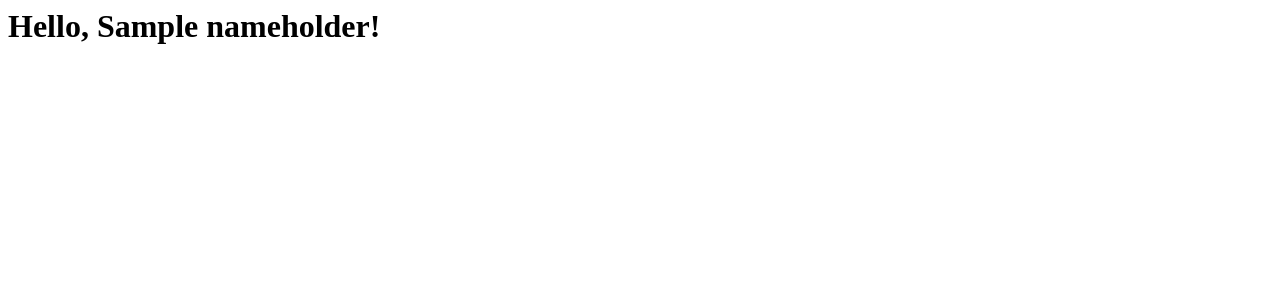
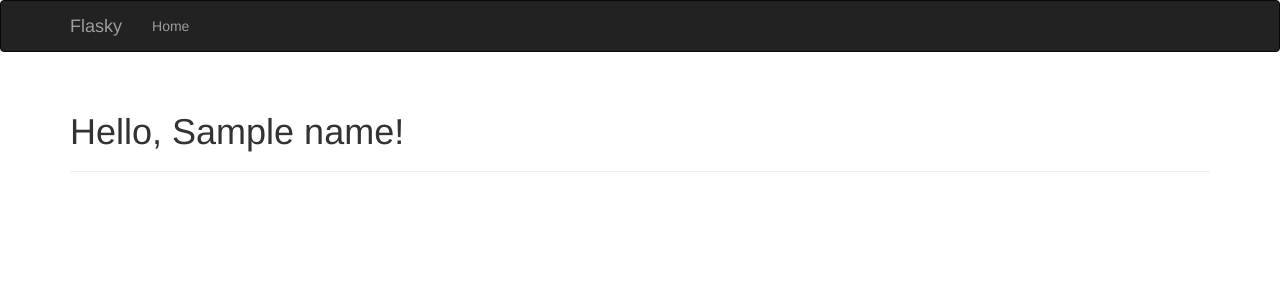
Before and after one commit to poetchess/web_flask, a Flask app: template flasky/templates/user.html in a window 1280 px wide. Shown: the top 300 px of the page. Run offline with Flask 2, Linux system fonts and the light colour scheme; the template is opened without the code that fills it: most values are stand-ins (such as "Sample title", 1, 10 or a date in 2020); some libraries are stand-ins or nearby versions.

Commit message:
Using templates with flask-bootstrap

```diff
--- a/flasky/hello.py
+++ b/flasky/hello.py
@@ -1,5 +1,6 @@
 from flask import Flask, render_template
 from flask_script import Manager
+from flask_bootstrap import Bootstrap
 
 '''
 A Flask application must create an application instance.
@@ -9,6 +10,7 @@ handling, using WSGI protocol.
 app = Flask(__name__)
 
 manager = Manager(app)
+bootstrap = Bootstrap(app)
 
 #The association b/w a URL and the function that handles it is called a route.
 #Functions like 'index()' are called view functions.
@@ -22,7 +24,7 @@ def index():
 #argument.
 @app.route('/user/<name>')
 def user(name):
-    return render_template('user.html', nameholder=name)
+    return render_template('user.html', name=name)
 
 if __name__ == '__main__':
     manager.run()
--- a/flasky/templates/user.html
+++ b/flasky/templates/user.html
@@ -1 +1,33 @@
-<h1>Hello, {{nameholder}}!</h1>
+{% extends "bootstrap/base.html" %}
+
+{% block title %}Flasky{% endblock %}
+
+{% block navbar %}
+<div class="navbar navbar-inverse" role="navigation">
+    <div class="container">
+        <div class="navbar-header">
+            <button type="button" class="navbar-toggle"
+                data-toogle="collapse" data-target=".navbar-collapse">
+                <span class="sr-only">Toggle navigation</span>
+                <span class="icon-bar"></span>
+                <span class="icon-bar"></span>
+                <span class="icon-bar"></span>
+            </button>
+            <a class="navbar-brand" href="/">Flasky</a>
+        </div>
+        <div class="navbar-collapse collapse">
+            <ul class="nav navbar-nav">
+                <li><a href="/">Home</a></li>
+            </ul>
+        </div>
+    </div>
+</div>
+{% endblock %}
+
+{% block content %}
+<div class="container">
+    <div class="page-header">
+        <h1>Hello, {{ name }}!</h1>
+    </div>
+</div>
+{% endblock %}
```
